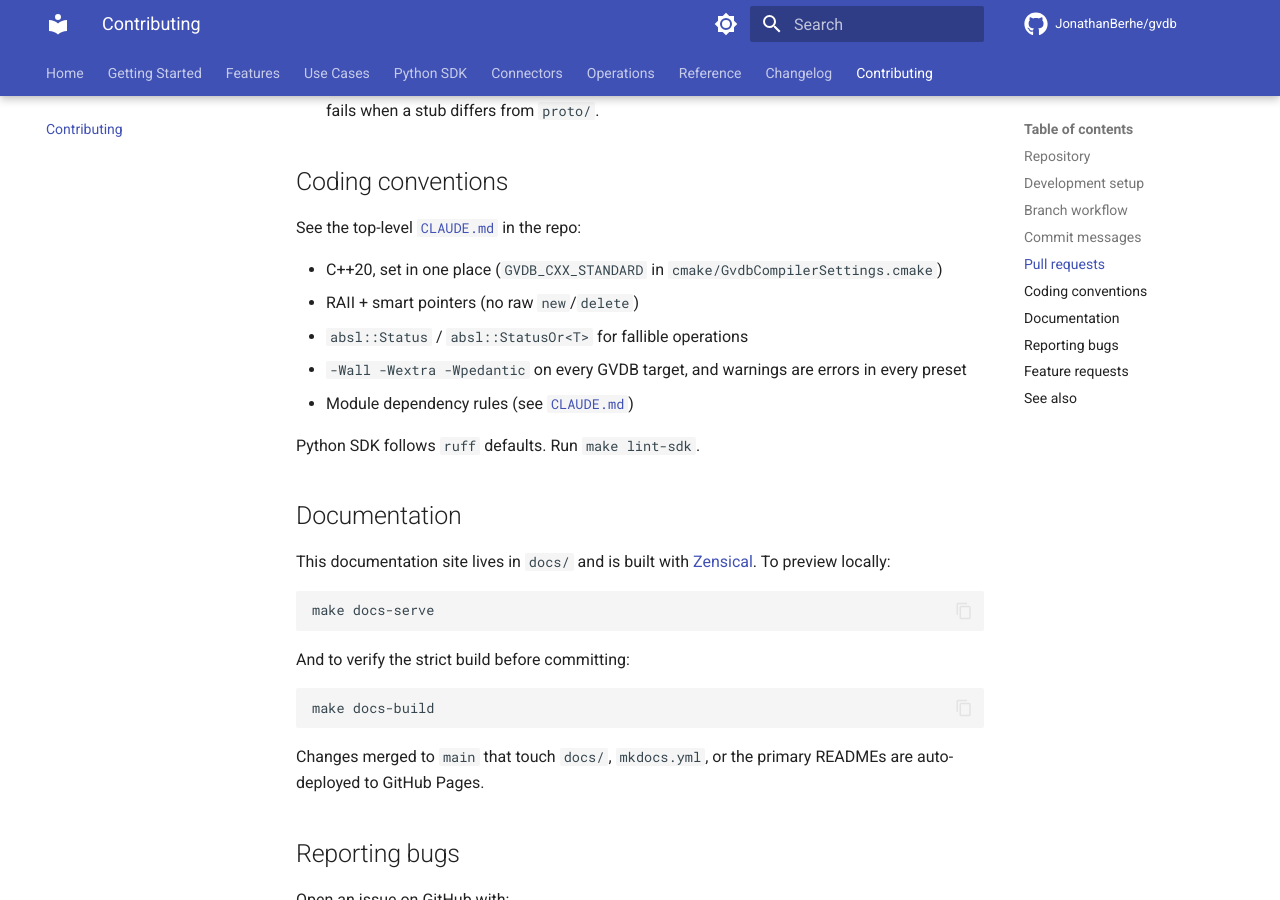
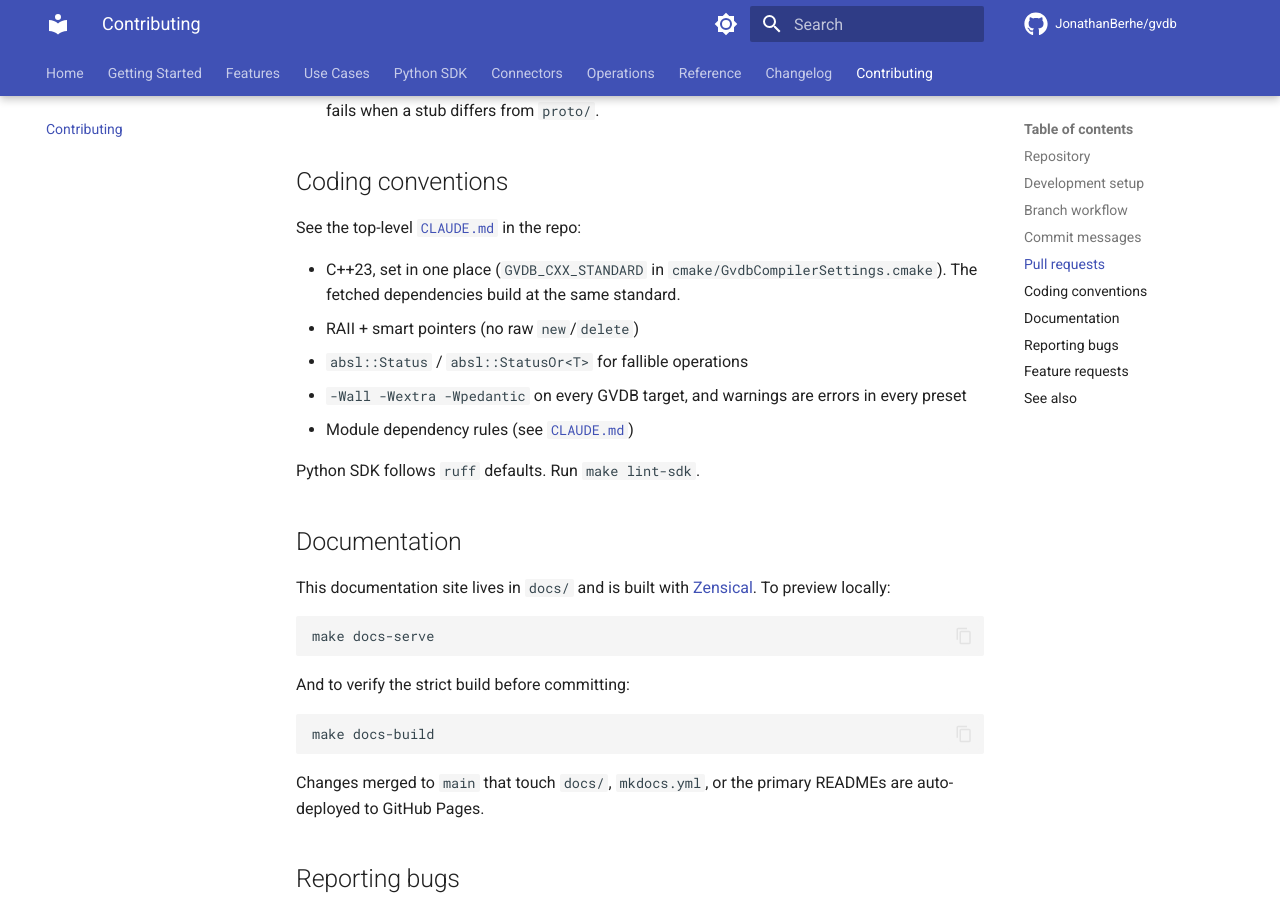
Before and after one commit to JonathanBerhe/gvdb, an MkDocs documentation site: the page built from docs/contributing.md, in a window 1280 px wide and 900 px high, scrolled down 1877 px. Built offline with MkDocs 1.6.1 and Material for MkDocs 9.7.7, drawn with Linux system fonts in a browser that asks for light colours; comment, search, counter and statistics services are not loaded.

Commit message:
build: compile as C++23 (#151)

```diff
--- a/docs/contributing.md
+++ b/docs/contributing.md
@@ -77,7 +77,7 @@ See the [changelog](changelog.md) for the version-bump rules.
 
 See the top-level [`CLAUDE.md`](https://github.com/JonathanBerhe/gvdb/blob/main/CLAUDE.md) in the repo:
 
-- C++20, set in one place (`GVDB_CXX_STANDARD` in `cmake/GvdbCompilerSettings.cmake`)
+- C++23, set in one place (`GVDB_CXX_STANDARD` in `cmake/GvdbCompilerSettings.cmake`). The fetched dependencies build at the same standard.
 - RAII + smart pointers (no raw `new`/`delete`)
 - `absl::Status` / `absl::StatusOr<T>` for fallible operations
 - `-Wall -Wextra -Wpedantic` on every GVDB target, and warnings are errors in every preset
```
Also changed, not shown: 3 other files.
